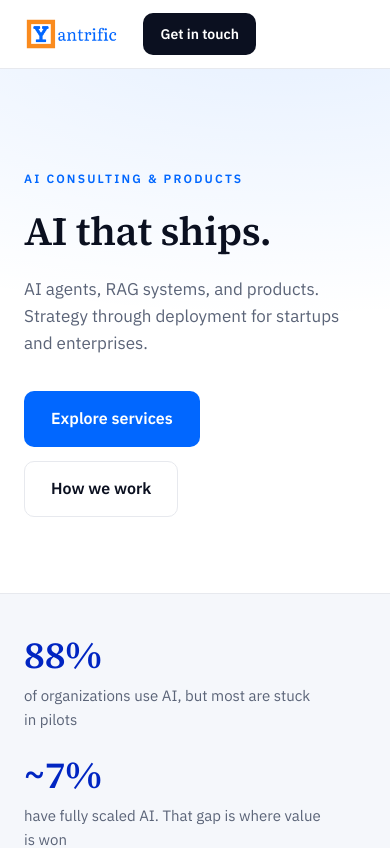
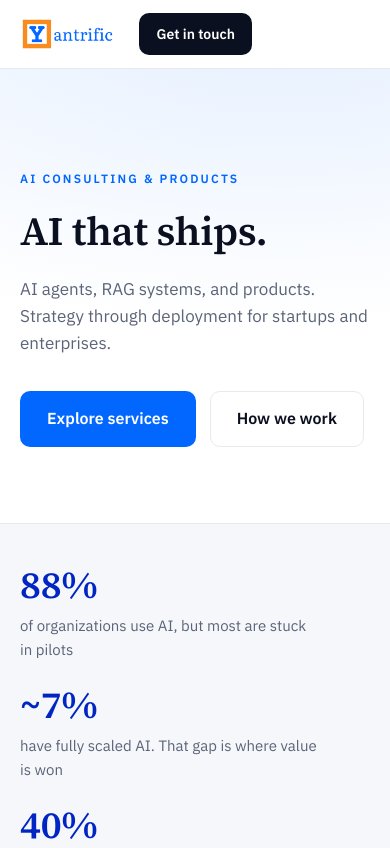
Before and after one commit to kushalbox/yantrific, a React (Vite) app: page / in a window 390 px wide. Shown: the top 848 px of the page. Built offline with nearby package versions, Linux system fonts and the light colour scheme.

Commit message:
Widen margins: wrap 1320px, padding 40px desktop / 20px mobile

```diff
--- a/src/styles.css
+++ b/src/styles.css
@@ -4,7 +4,7 @@
   --bg:#ffffff; --soft:#f5f7fb;
   --serif:"Source Serif 4",Georgia,"Times New Roman",serif;
   --sans:"IBM Plex Sans",system-ui,-apple-system,"Segoe UI",Roboto,sans-serif;
-  --wrap:1160px;
+  --wrap:1320px;
 }
 *{box-sizing:border-box}
 html{scroll-behavior:smooth}
@@ -13,13 +13,13 @@ img{max-width:100%;display:block}
 a{color:inherit;text-decoration:none}
 h1,h2,h3{margin:0;line-height:1.12;font-weight:600}
 p{margin:0}
-.wrap{max-width:var(--wrap);margin:0 auto;padding:0 24px}
+.wrap{max-width:var(--wrap);margin:0 auto;padding:0 40px}
 .wrap--narrow{max-width:820px}
 .eyebrow{display:inline-block;font-size:12px;letter-spacing:.18em;text-transform:uppercase;font-weight:600;color:var(--blue)}
 .eyebrow--light{color:#bcd0ff}
 
 .nav{position:sticky;top:0;z-index:50;background:rgba(255,255,255,.85);backdrop-filter:blur(10px);border-bottom:1px solid var(--line)}
-.nav__inner{max-width:var(--wrap);margin:0 auto;padding:13px 24px;display:flex;align-items:center;gap:24px}
+.nav__inner{max-width:var(--wrap);margin:0 auto;padding:13px 40px;display:flex;align-items:center;gap:24px}
 .nav__brand img{height:34px;width:auto}
 .nav__links{display:flex;gap:28px;margin-left:auto;font-size:15px;font-weight:500}
 .nav__links a:hover{color:var(--blue)}
@@ -34,13 +34,13 @@ p{margin:0}
 .btn--lg{padding:14px 26px;font-size:16px}
 
 .hero{padding:96px 0 76px;background:radial-gradient(1200px 520px at 72% -12%,rgba(1,103,255,.10),transparent 60%),var(--bg)}
-.hero__inner{max-width:var(--wrap);margin:0 auto;padding:0 24px}
+.hero__inner{max-width:var(--wrap);margin:0 auto;padding:0 40px}
 .hero__title{font-family:var(--serif);font-size:clamp(40px,6vw,76px);font-weight:600;letter-spacing:-.01em;margin:18px 0 0}
 .hero__sub{margin-top:22px;font-size:clamp(17px,2vw,21px);color:var(--muted);max-width:660px}
 .hero__cta{margin-top:34px;display:flex;gap:14px;flex-wrap:wrap}
 
 .stats{border-top:1px solid var(--line);border-bottom:1px solid var(--line);background:var(--soft)}
-.stats__inner{max-width:var(--wrap);margin:0 auto;padding:42px 24px;display:grid;grid-template-columns:repeat(3,1fr);gap:32px}
+.stats__inner{max-width:var(--wrap);margin:0 auto;padding:42px 40px;display:grid;grid-template-columns:repeat(3,1fr);gap:32px}
 .stat__v{font-family:var(--serif);font-size:clamp(38px,5vw,58px);font-weight:600;color:var(--blue-deep);line-height:1}
 .stat__c{margin-top:10px;color:var(--muted);font-size:15px;max-width:300px}
 
@@ -134,6 +134,9 @@ p{margin:0}
   .stats__inner{grid-template-columns:1fr;gap:24px}
   .nav__links{display:none}
 }
+@media(max-width:640px){
+  .wrap,.hero__inner,.nav__inner,.stats__inner{padding-left:20px;padding-right:20px}
+}
 @media(max-width:560px){
   .grid--2,.grid--3,.grid--4{grid-template-columns:1fr}
   .section{padding:64px 0}
```
